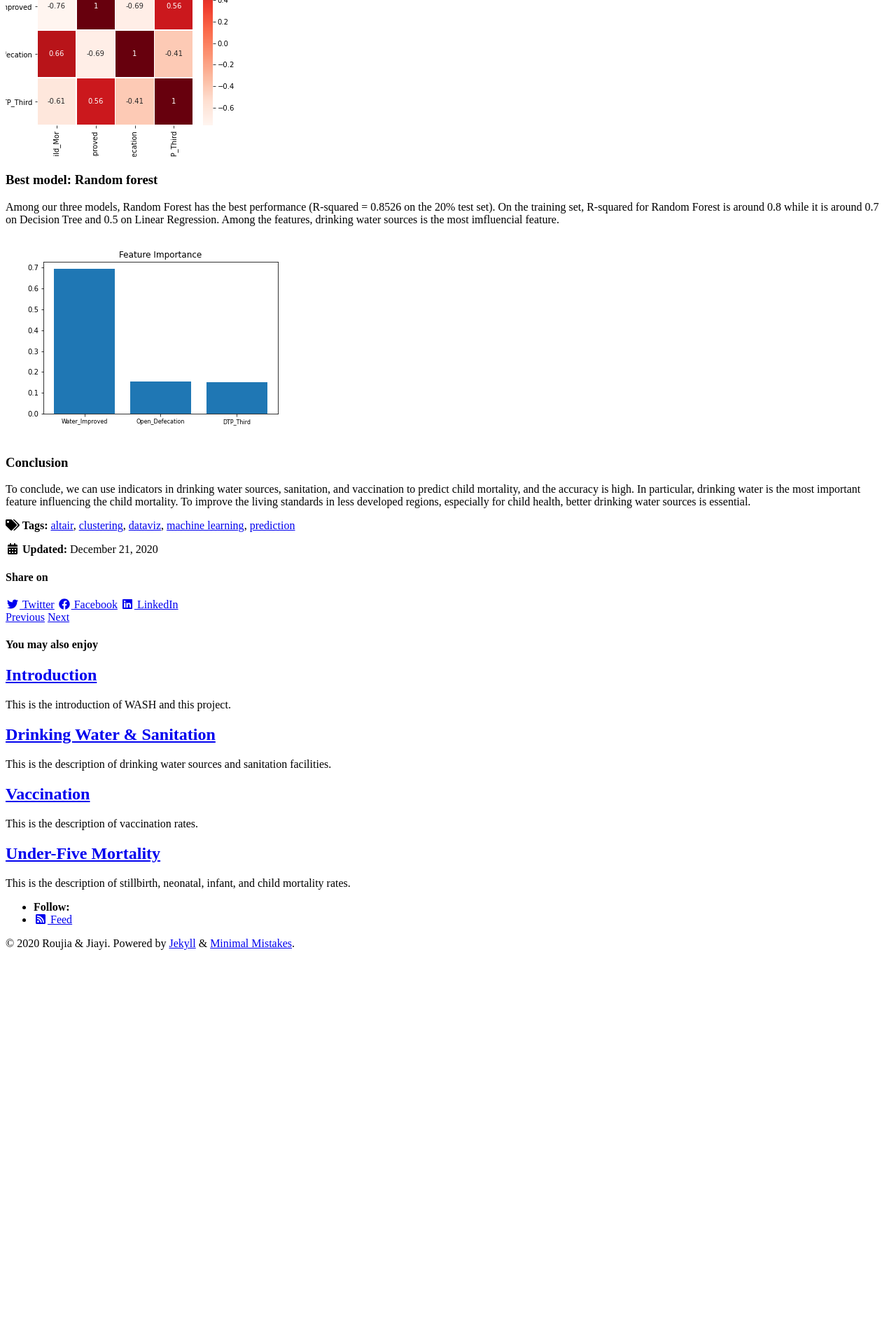
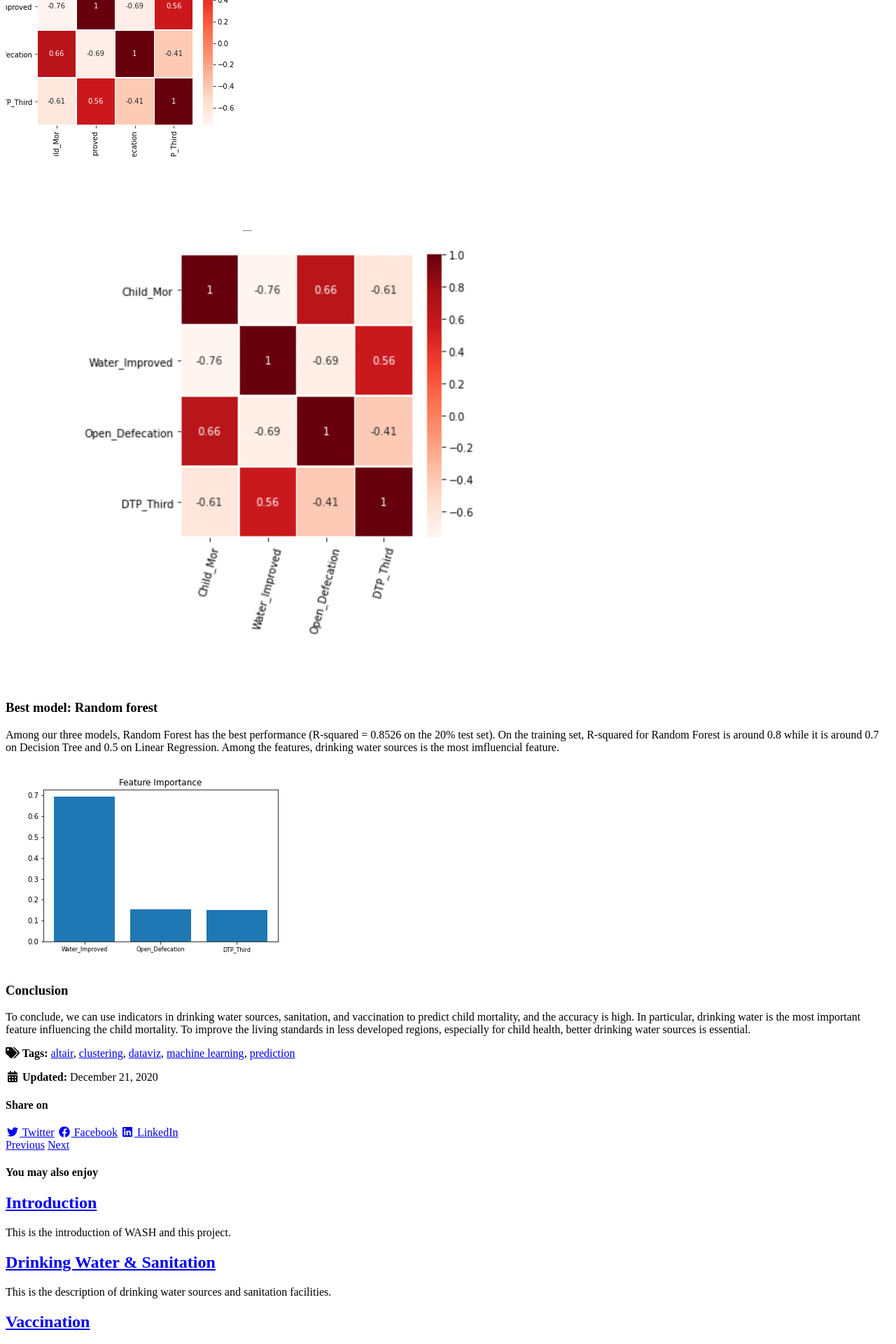
Before and after one commit to RoujiaChen/jiayi_roujia_FP, a Jekyll site: the page built from _posts/2020-12-21-a-machine-learning.md, in a window 1280 px wide. Shown: the part 3091-5011 px from the top of the page at 70% size. Built offline with Jekyll 4.4.1, drawn with Linux system fonts in a browser that asks for light colours; cached includes are drawn as plain includes; nearby versions of some CDN libraries; before the commit the page ends 4518 px from its top, so only the background shows below that.

Commit message:
Update 2020-12-21-a-machine-learning.md

```diff
--- a/_posts/2020-12-21-a-machine-learning.md
+++ b/_posts/2020-12-21-a-machine-learning.md
@@ -47,6 +47,8 @@ Initially, we plot the correlation matrix for all features. Since variables in t
 
 ![feature_importance]({{ site.url }}{{ site.baseurl }}/charts/correlation_2.png)
 
+![feature_importance]({{ site.url }}{{ site.baseurl }}/charts/sub_correlation.png)
+
 ### Best model: Random forest
 Among our three models, Random Forest has the best performance (R-squared = 0.8526 on the 20% test set). On the training set, R-squared for Random Forest is around 0.8 while it is around 0.7 on Decision Tree and 0.5 on Linear Regression. Among the features, drinking water sources is the most imfluencial feature.
 
```
